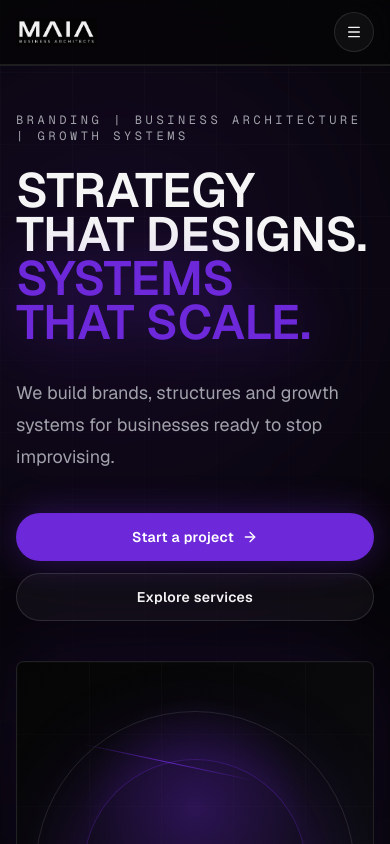
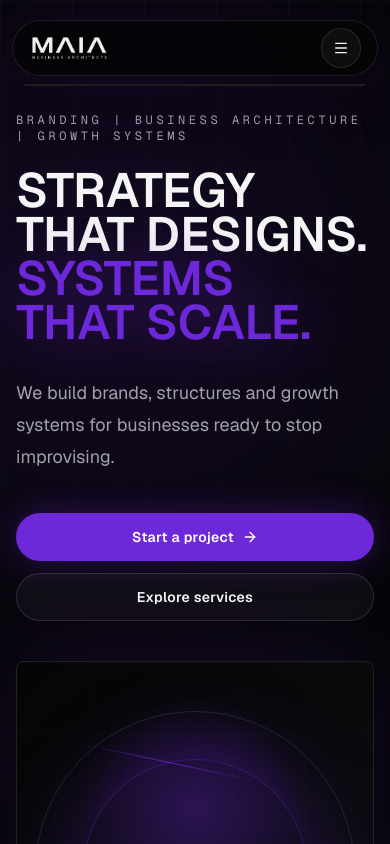
Before and after one commit to nathaliealvarez340-lgtm/maia-web, a Next.js app: page /en in a window 390 px wide. Shown: the top 844 px of the page. Built offline with nearby package versions, Linux system fonts and the light colour scheme.

Commit message:
Refine structure reveal method cards and floating navbar

```diff
--- a/src/components/layout/Navbar.tsx
+++ b/src/components/layout/Navbar.tsx
@@ -18,8 +18,8 @@ export function Navbar({ locale, dictionary }: NavbarProps) {
   const [open, setOpen] = useState(false);
 
   return (
-    <header className="fixed inset-x-0 top-0 z-50 border-b border-white/10 bg-maia-black/72 backdrop-blur-xl">
-      <nav className="maia-container flex h-16 items-center justify-between gap-3">
+    <header className="fixed inset-x-0 top-5 z-50 px-3">
+      <nav className="mx-auto flex h-14 w-full max-w-[1120px] items-center justify-between gap-3 rounded-full border border-white/10 bg-maia-black/72 px-4 shadow-[0_18px_70px_rgba(59,10,69,0.16)] backdrop-blur-xl sm:px-5">
         <a
           href="#home"
           aria-label="MAIA home"
@@ -33,12 +33,12 @@ export function Navbar({ locale, dictionary }: NavbarProps) {
           />
         </a>
 
-        <div className="hidden items-center gap-6 lg:flex">
+        <div className="hidden items-center gap-1 lg:flex">
           {dictionary.items.map((item) => (
             <a
               key={item.href}
               href={item.href}
-              className="text-sm text-maia-muted transition duration-300 hover:text-maia-white"
+              className="rounded-full border border-transparent px-3 py-2 text-sm text-maia-muted transition duration-300 hover:border-maia-violet/25 hover:bg-maia-violet/18 hover:font-semibold hover:text-white"
             >
               {item.label}
             </a>
@@ -67,18 +67,18 @@ export function Navbar({ locale, dictionary }: NavbarProps) {
 
       <div
         className={cn(
-          "grid border-t border-white/10 bg-maia-black/96 transition-all duration-300 lg:hidden",
+          "mx-auto mt-2 grid max-w-[min(100%-1.5rem,32rem)] rounded-3xl border border-white/10 bg-maia-black/92 shadow-[0_18px_70px_rgba(0,0,0,0.28)] backdrop-blur-xl transition-all duration-300 lg:hidden",
           open ? "grid-rows-[1fr]" : "grid-rows-[0fr]",
         )}
       >
         <div className="overflow-hidden">
-          <div className="maia-container flex flex-col gap-4 py-5">
+          <div className="flex flex-col gap-3 p-5">
             {dictionary.items.map((item) => (
               <a
                 key={item.href}
                 href={item.href}
                 onClick={() => setOpen(false)}
-                className="text-sm text-maia-muted transition hover:text-maia-white"
+                className="rounded-full border border-transparent px-3 py-2 text-sm text-maia-muted transition hover:border-maia-violet/25 hover:bg-maia-violet/18 hover:font-semibold hover:text-white"
               >
                 {item.label}
               </a>
--- a/src/components/sections/Method.tsx
+++ b/src/components/sections/Method.tsx
@@ -34,20 +34,22 @@ export function Method({ dictionary }: MethodProps) {
                 duration: 0.55,
                 ease: [0.22, 1, 0.36, 1],
               }}
-              className="relative rounded-lg border border-white/10 bg-white/[0.035] p-6 backdrop-blur"
+              className="relative min-h-[310px] overflow-hidden rounded-lg border border-white/10 bg-white/[0.035] p-6 backdrop-blur"
             >
               {index < dictionary.steps.length - 1 ? (
                 <div className="absolute left-[calc(100%-0.25rem)] top-10 hidden h-px w-5 bg-maia-violet/50 lg:block" />
               ) : null}
-              <p className="font-mono text-xs uppercase tracking-[0.24em] text-maia-violet">
-                0{index + 1} / {step.phase}
-              </p>
-              <h3 className="mt-9 text-2xl font-semibold text-maia-white">
-                {step.title}
-              </h3>
-              <p className="mt-4 leading-7 text-maia-muted">
-                {step.description}
-              </p>
+              <span className="pointer-events-none absolute -right-4 top-5 z-0 text-[8rem] font-bold leading-none text-maia-violet/10 sm:text-[9rem] lg:-right-6 lg:text-[8.5rem]">
+                {String(index + 1).padStart(2, "0")}
+              </span>
+              <div className="relative z-10 flex min-h-[260px] flex-col justify-end">
+                <h3 className="text-2xl font-semibold text-maia-white">
+                  {step.title}
+                </h3>
+                <p className="mt-4 leading-7 text-maia-muted">
+                  {step.description}
+                </p>
+              </div>
             </motion.div>
           ))}
         </div>
--- a/src/components/sections/StructureReveal.tsx
+++ b/src/components/sections/StructureReveal.tsx
@@ -39,37 +39,37 @@ export function StructureReveal({
   );
   const phraseIntroOpacity = useTransform(
     scrollYProgress,
-    [0, 0.04, 0.34, 0.42],
+    [0, 0.04, 0.36, 0.43],
     [0, 1, 1, 0],
   );
   const phraseIntroScale = useTransform(
     scrollYProgress,
-    [0, 0.18, 0.34, 0.42],
+    [0, 0.18, 0.36, 0.43],
     prefersReducedMotion ? [1, 1, 1, 1] : [0.96, 1.18, 1.9, 2.06],
   );
   const phraseIntroY = useTransform(
     scrollYProgress,
-    [0, 0.34, 0.42],
+    [0, 0.36, 0.43],
     prefersReducedMotion ? [0, 0, 0] : [18, -8, -28],
   );
   const servicesOpacity = useTransform(
     scrollYProgress,
-    [0.38, 0.45, 0.72, 0.8],
+    [0.44, 0.52, 0.74, 0.82],
     [0, 1, 1, 0],
   );
   const servicesY = useTransform(
     scrollYProgress,
-    [0.38, 0.45, 0.72, 0.8],
+    [0.44, 0.52, 0.74, 0.82],
     prefersReducedMotion ? [0, 0, 0, 0] : [80, 0, 0, -60],
   );
   const phraseReturnOpacity = useTransform(
     scrollYProgress,
-    [0.82, 0.92],
+    [0.84, 0.94],
     [0, 1],
   );
   const phraseReturnScale = useTransform(
     scrollYProgress,
-    [0.82, 1],
+    [0.84, 1],
     prefersReducedMotion ? [1, 1] : [1.02, 1.14],
   );
   const finalCtaOpacity = useTransform(scrollYProgress, [0.9, 1], [0, 1]);
```
